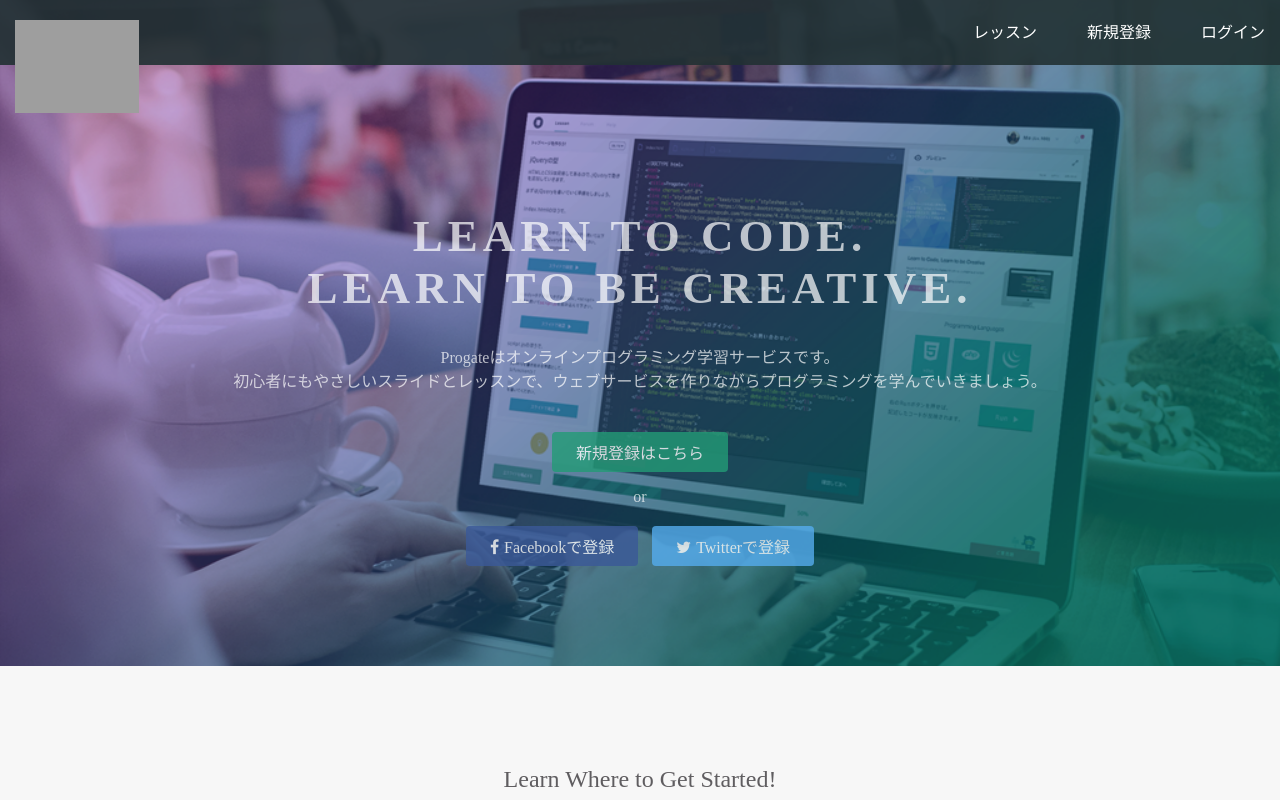
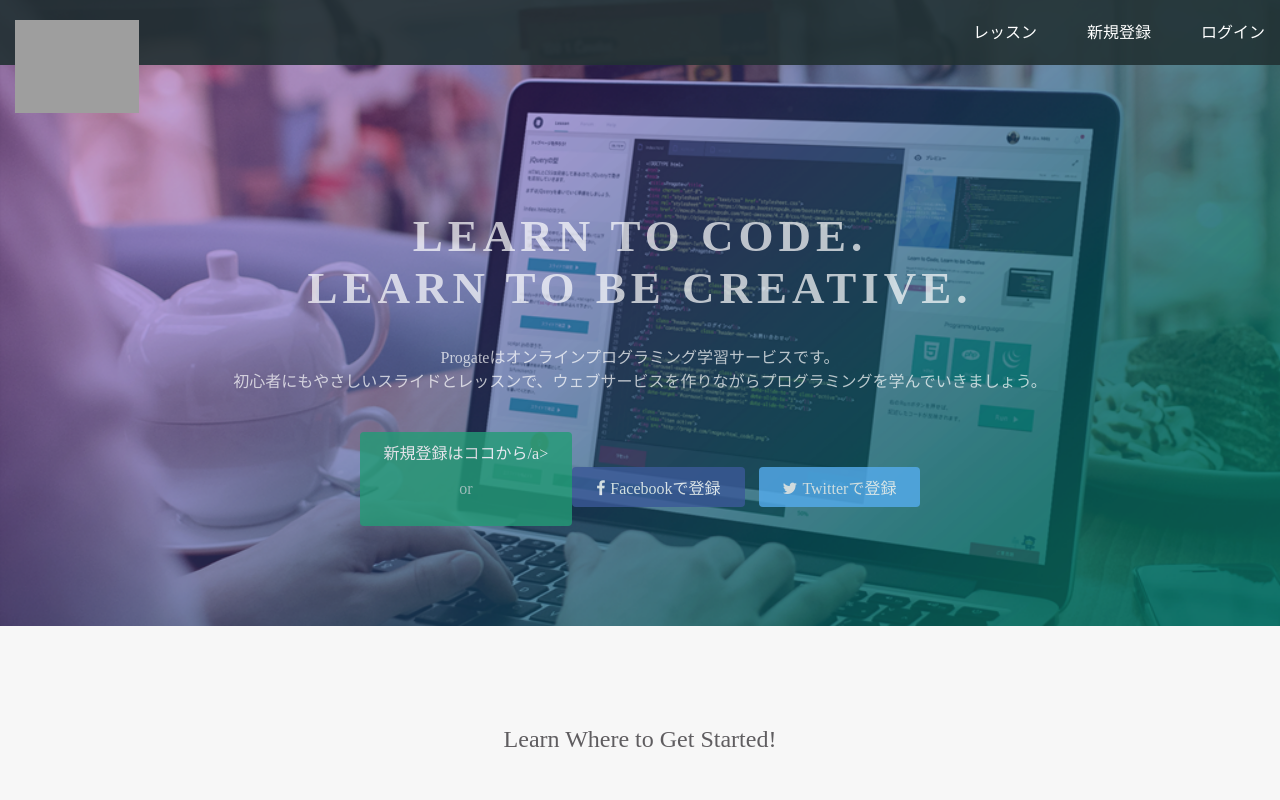
Before and after one commit to Shigek1/Shigek1.github.io, a plain HTML site: page index.html in a window 1280 px wide. Shown: the top 800 px of the page. Drawn offline with Linux system fonts and the light colour scheme; grey boxes are pictures that could not be loaded.

Commit message:
Update index.html

```diff
--- a/index.html
+++ b/index.html
@@ -26,7 +26,7 @@
       <h1>LEARN TO CODE.<br>LEARN TO BE CREATIVE.</h1>
       <p>Progateはオンラインプログラミング学習サービスです。<br>初心者にもやさしいスライドとレッスンで、ウェブサービスを作りながらプログラミングを学んでいきましょう。</p>
       <div class="btn-wrapper">
-        <a href="#" class="btn signup">新規登録はこちら</a>
+        <a href="#" class="btn signup">新規登録はココから/a>
         <p>or</p>
         <a href="#" class="btn facebook"><span class="fa fa-facebook"></span>Facebookで登録</a>
         <a href="#" class="btn twitter"><span class="fa fa-twitter"></span>Twitterで登録</a>
```
